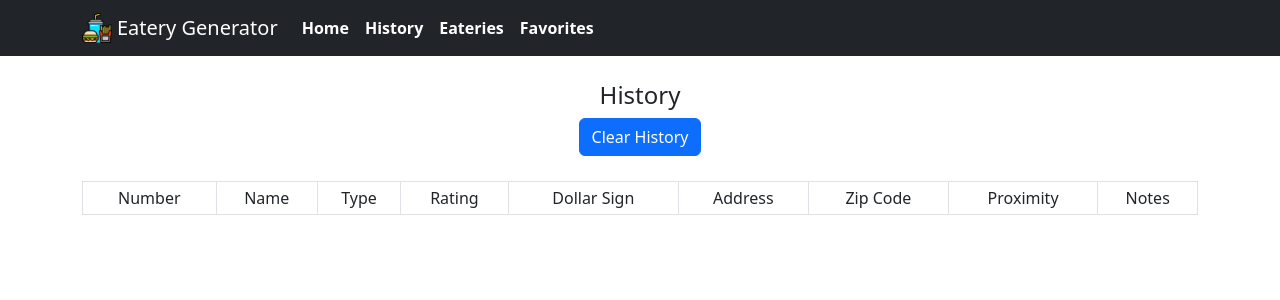
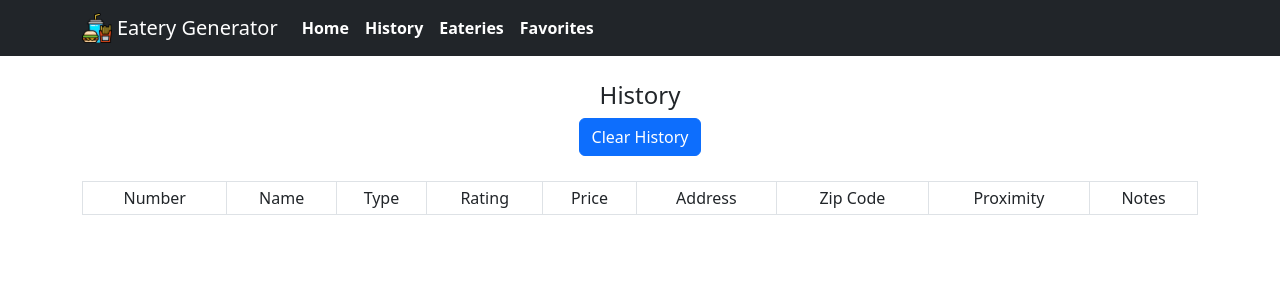
Before and after one commit to ArthurKimGl19/eateryGenerator, a React (Create React App) app: page /history in a window 1280 px wide. Shown: the top 300 px of the page. Built offline with nearby package versions, Linux system fonts and the light colour scheme.

Commit message:
Change dollarSign to price in data and components

```diff
--- a/src/components/Dashboard/Dashboard.js
+++ b/src/components/Dashboard/Dashboard.js
@@ -33,18 +33,8 @@ export default function Dashboard() {
         }
     };
 
-    const {
-        name,
-        type,
-        rating,
-        dollarSign,
-        address,
-        zipCode,
-        note,
-        proximity,
-        latitude,
-        longitude
-    } = randomEatery;
+    const { name, type, rating, price, address, zipCode, note, proximity, latitude, longitude } =
+        randomEatery;
     const coordinates = { latitude, longitude };
     return (
         <Container>
@@ -77,7 +67,7 @@ export default function Dashboard() {
                 name={name}
                 type={type}
                 rating={rating}
-                dollarSign={dollarSign}
+                price={price}
                 address={address}
                 zipCode={zipCode}
                 note={note}
--- a/src/components/Eateries/Eateries.js
+++ b/src/components/Eateries/Eateries.js
@@ -4,7 +4,7 @@ import BTable from 'react-bootstrap/Table';
 import { useSelector, useDispatch } from 'react-redux';
 
 import Filters from '../Filters/Filters';
-import { calculateDollarSign } from '../../helpers/priceFunctions';
+import { calculatePrice } from '../../helpers/priceFunctions';
 import './Eateries.css';
 import { formatEateriesProximity } from '../../redux/features/eateries/eateriesSlice';
 
@@ -45,23 +45,15 @@ export default function Eateries() {
                 </thead>
                 <tbody>
                     {Object.keys(eateries).map((position, index) => {
-                        const {
-                            name,
-                            type,
-                            rating,
-                            dollarSign,
-                            address,
-                            zipCode,
-                            proximity,
-                            note
-                        } = eateries[position];
+                        const { name, type, rating, price, address, zipCode, proximity, note } =
+                            eateries[position];
                         return (
                             <tr key={index} className="eateries-table-result">
                                 <td>{index + 1}</td>
                                 <td>{name}</td>
                                 <td>{type}</td>
                                 <td>{rating}</td>
-                                <td>{calculateDollarSign(dollarSign)}</td>
+                                <td>{calculatePrice(price)}</td>
                                 <td>{address}</td>
                                 <td>{zipCode}</td>
                                 <td>{proximity}</td>
--- a/src/components/Filters/Filters.js
+++ b/src/components/Filters/Filters.js
@@ -6,7 +6,7 @@ import DropdownButton from 'react-bootstrap/DropdownButton';
 import Dropdown from 'react-bootstrap/Dropdown';
 import { useSelector } from 'react-redux';
 
-import { calculateDollarSign } from '../../helpers/priceFunctions';
+import { calculatePrice } from '../../helpers/priceFunctions';
 import './Filters.css';
 
 export default function Filters() {
@@ -34,17 +34,17 @@ export default function Filters() {
         };
 
         createOptions('type', setTypes);
-        createOptions('dollarSign', setPrices);
+        createOptions('price', setPrices);
         createOptions('proximity', setProximity);
     }, [eateries]);
 
     const createDropdownOptions = (items, className) => {
         return items.map((item, index) => {
             if (className === 'price-options') {
-                const formattedDollarSign = calculateDollarSign(item);
+                const formattedPrice = calculatePrice(item);
                 return (
-                    <Dropdown.Item key={index} eventKey={formattedDollarSign} className={className}>
-                        {formattedDollarSign}
+                    <Dropdown.Item key={index} eventKey={formattedPrice} className={className}>
+                        {formattedPrice}
                     </Dropdown.Item>
                 );
             } else {
--- a/src/components/History/History.js
+++ b/src/components/History/History.js
@@ -5,7 +5,7 @@ import Button from 'react-bootstrap/Button';
 import { clearHistory, clearRandomEatery } from '../../redux/features/eateries/eateriesSlice';
 import { useDispatch, useSelector } from 'react-redux';
 
-import { calculateDollarSign } from '../../helpers/priceFunctions';
+import { calculatePrice } from '../../helpers/priceFunctions';
 import './History.css';
 
 export default function History() {
@@ -20,7 +20,7 @@ export default function History() {
         'name',
         'type',
         'rating',
-        'dollar sign',
+        'price',
         'address',
         'zip code',
         'proximity',
@@ -43,23 +43,15 @@ export default function History() {
                 </thead>
                 <tbody>
                     {history.map((eatery, index) => {
-                        const {
-                            name,
-                            type,
-                            rating,
-                            dollarSign,
-                            address,
-                            zipCode,
-                            proximity,
-                            note
-                        } = eatery;
+                        const { name, type, rating, price, address, zipCode, proximity, note } =
+                            eatery;
                         return (
                             <tr key={index} className="history-table-result">
                                 <td>{index + 1}</td>
                                 <td>{name}</td>
                                 <td>{type}</td>
                                 <td>{rating}</td>
-                                <td>{calculateDollarSign(dollarSign)}</td>
+                                <td>{calculatePrice(price)}</td>
                                 <td>{address}</td>
                                 <td>{zipCode}</td>
                                 <td>{proximity}</td>
--- a/src/data/convertCsvToJson.js
+++ b/src/data/convertCsvToJson.js
@@ -15,7 +15,7 @@ fs.createReadStream(csvFilePath)
             name: row.name,
             type: row.type,
             rating: parseInt(row.rating),
-            dollarSign: Number(row.dollarSign),
+            price: Number(row.price),
             address: row.address,
             zipCode: Number(row.zipCode),
             note: row.note,
--- a/src/data/data-eatery.json
+++ b/src/data/data-eatery.json
@@ -3,7 +3,7 @@
     "name": "lacha somutm",
     "type": "thai",
     "rating": 4,
-    "dollarSign": 1,
+    "price": 1,
     "address": "5171 hollywood blvd",
     "zipCode": 90027,
     "note": "isaan sausage",
@@ -14,7 +14,7 @@
     "name": "taron bakery",
     "type": "armenian",
     "rating": 4,
-    "dollarSign": 1,
+    "price": 1,
     "address": "4950 hollywood blvd",
     "zipCode": 90027,
     "note": "armenian bakery",
@@ -25,7 +25,7 @@
     "name": "chuan chim thai cafe",
     "type": "thai",
     "rating": 4,
-    "dollarSign": 1,
+    "price": 1,
     "address": "5644 hollywood blvd",
     "zipCode": 90028,
     "note": "",
@@ -36,7 +36,7 @@
     "name": "natalie peruvian seafood restaurant",
     "type": "seafood",
     "rating": 4,
-    "dollarSign": 1,
+    "price": 1,
     "address": "5759 hollywood blvd",
     "zipCode": 90028,
     "note": "",
@@ -47,7 +47,7 @@
     "name": "siam sunset",
     "type": "thai",
     "rating": 4,
-    "dollarSign": 1,
+    "price": 1,
     "address": "5265 sunset blvd",
     "zipCode": 90027,
     "note": "thai breakfast donuts",
@@ -58,7 +58,7 @@
     "name": "all time",
     "type": "breakfast",
     "rating": 4,
-    "dollarSign": 1,
+    "price": 1,
     "address": "2040 hillhurst ave",
     "zipCode": 90027,
     "note": "breakfast burrito",
@@ -69,7 +69,7 @@
     "name": "la rose cafe",
     "type": "filipino",
     "rating": 4,
-    "dollarSign": 1,
+    "price": 1,
     "address": "4749 fountain ave",
     "zipCode": 90029,
     "note": "cebuchon, pinkabet",
@@ -80,7 +80,7 @@
     "name": "tlayuda la restaurant",
     "type": "mexican",
     "rating": 4,
-    "dollarSign": 1,
+    "price": 1,
     "address": "5450 santa monica blvd",
     "zipCode": 90029,
     "note": "oaxacan",
@@ -91,7 +91,7 @@
     "name": "dear bella creamery",
     "type": "ice cream",
     "rating": 4,
-    "dollarSign": 1,
+    "price": 1,
     "address": "1253 vine st #12",
     "zipCode": 90038,
     "note": "plant based",
@@ -102,7 +102,7 @@
     "name": "musso & frank grill",
     "type": "american",
     "rating": 4,
-    "dollarSign": 3,
+    "price": 3,
     "address": "6667 hollywood blvd",
     "zipCode": 90028,
     "note": "strong drinks",
@@ -113,7 +113,7 @@
     "name": "el churrasco chapin",
     "type": "guatemalan",
     "rating": 4,
-    "dollarSign": 1,
+    "price": 1,
     "address": "820 n western ave",
     "zipCode": 90029,
     "note": "",
@@ -124,7 +124,7 @@
     "name": "le coupe",
     "type": "chicken",
     "rating": 4,
-    "dollarSign": 1,
+    "price": 1,
     "address": "709 n western ave",
     "zipCode": 90029,
     "note": "chicken dredged in chile honey, corn ribs, blue cornbread, watermelon salad",
@@ -135,7 +135,7 @@
     "name": "luv2eat thai bistro",
     "type": "thai",
     "rating": 4,
-    "dollarSign": 2,
+    "price": 2,
     "address": "6660 sunset blvd",
     "zipCode": 90028,
     "note": "",
@@ -146,7 +146,7 @@
     "name": "ramen tatsunoya",
     "type": "ramen",
     "rating": 4,
-    "dollarSign": 1,
+    "price": 1,
     "address": "3440 sunset blvd",
     "zipCode": 90026,
     "note": "",
@@ -157,7 +157,7 @@
     "name": "wow choripan",
     "type": "argentinian",
     "rating": 4,
-    "dollarSign": 1,
+    "price": 1,
     "address": "375 n western ave",
     "zipCode": 90004,
     "note": "",
@@ -168,7 +168,7 @@
     "name": "all day baby",
     "type": "breakfast",
     "rating": 4,
-    "dollarSign": 1,
+    "price": 1,
     "address": "3200 sunset blvd",
     "zipCode": 90026,
     "note": "breakfast burrito, biscuit sandwhich",
@@ -179,7 +179,7 @@
     "name": "saikai ramen bar",
     "type": "ramen",
     "rating": 4,
-    "dollarSign": 2,
+    "price": 2,
     "address": "209 n western ave #b",
     "zipCode": 90004,
     "note": "ramen. sandos",
@@ -190,7 +190,7 @@
     "name": "astro family restaurant",
     "type": "diner",
     "rating": 4,
-    "dollarSign": 1,
+    "price": 1,
     "address": "2300 fletcher dr",
     "zipCode": 90039,
     "note": "old school fam diner. veal parmesan, pastitsio",
@@ -201,7 +201,7 @@
     "name": "bodega park",
     "type": "sandwich",
     "rating": 4,
-    "dollarSign": 1,
+    "price": 1,
     "address": "2852 sunset blvd",
     "zipCode": 90026,
     "note": "chopped cheese",
@@ -212,7 +212,7 @@
     "name": "farina pizza",
     "type": "pizza",
     "rating": 4,
-    "dollarSign": 1,
+    "price": 1,
     "address": "119 s western ave",
     "zipCode": 90004,
     "note": "",
@@ -223,7 +223,7 @@
     "name": "oui melrose",
     "type": "restaurant",
     "rating": 4,
-    "dollarSign": 1,
+    "price": 1,
     "address": "6909 melrose ave",
     "zipCode": 90038,
     "note": "random stuff on menu",
@@ -234,7 +234,7 @@
     "name": "barn cafe and restaurant",
     "type": "restaurant",
     "rating": 4,
-    "dollarSign": 1,
+    "price": 1,
     "address": "228 s oxford ave",
     "zipCode": 90004,
     "note": "cafe in day and bar during nite. korean anju",
@@ -245,7 +245,7 @@
     "name": "all angolo pizza and pasta",
     "type": "pizza",
     "rating": 4,
-    "dollarSign": 1,
+    "price": 1,
     "address": "4050 w 3rd st",
     "zipCode": 90020,
     "note": "",
@@ -256,7 +256,7 @@
     "name": "mini kabob",
     "type": "armenian",
     "rating": 4,
-    "dollarSign": 2,
+    "price": 2,
     "address": "313 1/2 vine st",
     "zipCode": 91204,
     "note": "",
@@ -267,7 +267,7 @@
     "name": "dollar hits",
     "type": "filipino",
     "rating": 4,
-    "dollarSign": 1,
+    "price": 1,
     "address": "2432 w temple st",
     "zipCode": 90026,
     "note": "",
@@ -278,7 +278,7 @@
     "name": "mensch bakery",
     "type": "bakery",
     "rating": 4,
-    "dollarSign": 2,
+    "price": 2,
     "address": "7122 beverly blvd",
     "zipCode": 90036,
     "note": "jewish bakery",
@@ -289,7 +289,7 @@
     "name": "foxy's restaurant",
     "type": "american",
     "rating": 4,
-    "dollarSign": 1,
+    "price": 1,
     "address": "206 w colorado st",
     "zipCode": 91204,
     "note": "brunch, chile relleno omelets, huevos machaca, chilaquiles, tri tip barbacoa with eggs",
@@ -300,7 +300,7 @@
     "name": "kubo restaurant",
     "type": "filipino",
     "rating": 4,
-    "dollarSign": 1,
+    "price": 1,
     "address": "2330 w temple st",
     "zipCode": 90026,
     "note": "",
@@ -311,7 +311,7 @@
     "name": "yakis the original teriyaki",
     "type": "restaurant",
     "rating": 4,
-    "dollarSign": 1,
+    "price": 1,
     "address": "904 w alameda ave",
     "zipCode": 91506,
     "note": "",
@@ -322,7 +322,7 @@
     "name": "maxs restaurant",
     "type": "filipino",
     "rating": 4,
-    "dollarSign": 2,
+    "price": 2,
     "address": "313 w broadway",
     "zipCode": 91204,
     "note": "sisig",
@@ -333,7 +333,7 @@
     "name": "bea beas",
     "type": "breakfast",
     "rating": 4,
-    "dollarSign": 1,
+    "price": 1,
     "address": "301 n central ave",
     "zipCode": 91203,
     "note": "breakfast, pancakes, green tea pancakes",
@@ -344,7 +344,7 @@
     "name": "monta factory",
     "type": "restaurant",
     "rating": 4,
-    "dollarSign": 1,
+    "price": 1,
     "address": "1208 w glenoaks blvd",
     "zipCode": 91201,
     "note": "armenian dumplings",
@@ -355,7 +355,7 @@
     "name": "sasoun bakery",
     "type": "bakery",
     "rating": 4,
-    "dollarSign": 1,
+    "price": 1,
     "address": "625 e colorado st",
     "zipCode": 91205,
     "note": "",
@@ -366,7 +366,7 @@
     "name": "nerssess vanak restaurant",
     "type": "persian",
     "rating": 4,
-    "dollarSign": 2,
+    "price": 2,
     "address": "6524 san fernando rd",
     "zipCode": 91201,
     "note": "dial - iranian lamb stew, abghost, lavash",
@@ -377,7 +377,7 @@
     "name": "cofax",
     "type": "cafe",
     "rating": 4,
-    "dollarSign": 1,
+    "price": 1,
     "address": "440 n fairfax ave",
     "zipCode": 90036,
     "note": "fancier breakfast burritos",
@@ -388,7 +388,7 @@
     "name": "little ongpin",
     "type": "filipino",
     "rating": 3,
-    "dollarSign": 1,
+    "price": 1,
     "address": "1700 beverly blvd",
     "zipCode": 90026,
     "note": "turons, soups, miki bihon",
@@ -399,7 +399,7 @@
     "name": "button mash",
     "type": "tacos",
     "rating": 4,
-    "dollarSign": 2,
+    "price": 2,
     "address": "1391 sunset blvd",
     "zipCode": 90026,
     "note": "",
@@ -410,7 +410,7 @@
     "name": "corner cottage",
     "type": "breakfast",
     "rating": 4,
-    "dollarSign": 1,
+    "price": 1,
     "address": "310 s victory blvd",
     "zipCode": 91502,
     "note": "burritos, salsa",
@@ -421,7 +421,7 @@
     "name": "guelaguetza restaurant",
     "type": "mexican",
     "rating": 4,
-    "dollarSign": 2,
+    "price": 2,
     "address": "3014 w olympic blvd",
     "zipCode": 90006,
     "note": "mole negro",
@@ -432,7 +432,7 @@
     "name": "carribean soul kitchen la",
     "type": "caribbean",
     "rating": 4,
-    "dollarSign": 2,
+    "price": 2,
     "address": "5354 wilshire blvd",
     "zipCode": 90036,
     "note": "carribean and panamanian food, fresh drinks, fried whole snapper, patacon - fried plantain and fried yuca, sancochio - rice corn chicken yuca soup, yuca ball",
@@ -443,7 +443,7 @@
     "name": "langers deli",
     "type": "deli",
     "rating": 4,
-    "dollarSign": 2,
+    "price": 2,
     "address": "704 s alvarado",
     "zipCode": 90057,
     "note": "latkes - potato pancake - try with ketchup or apple sauce and sour cream",
@@ -454,7 +454,7 @@
     "name": "met her at a bar",
     "type": "cafe",
     "rating": 4,
-    "dollarSign": 1,
+    "price": 1,
     "address": "759 s la brea",
     "zipCode": 90036,
     "note": "unique waffle choices, khai jia (thai omelette), normal brunch fair",
@@ -465,7 +465,7 @@
     "name": "the parks finest",
     "type": "filipino",
     "rating": 4,
-    "dollarSign": 2,
+    "price": 2,
     "address": "1267 w temple st",
     "zipCode": 90026,
     "note": "mama leahs coconut beef, cornbread bibingka",
@@ -476,7 +476,7 @@
     "name": "valerie confections",
     "type": "cafe",
     "rating": 4,
-    "dollarSign": 3,
+    "price": 3,
     "address": "1936 w glenoaks blvd",
     "zipCode": 91201,
     "note": "",
@@ -487,7 +487,7 @@
     "name": "lutong bahay restaurant",
     "type": "filipino",
     "rating": 4,
-    "dollarSign": 1,
+    "price": 1,
     "address": "3756 w ave 40",
     "zipCode": 90065,
     "note": "kare kare and caldereta",
@@ -498,7 +498,7 @@
     "name": "auntie dees pan de manila",
     "type": "bakery",
     "rating": 4,
-    "dollarSign": 1,
+    "price": 1,
     "address": "3756 w ave 40 #1g",
     "zipCode": 90065,
     "note": "ensaimadas",
@@ -509,7 +509,7 @@
     "name": "irvs burgers",
     "type": "hamburger",
     "rating": 4,
-    "dollarSign": 1,
+    "price": 1,
     "address": "1000 s la brea ave",
     "zipCode": 90019,
     "note": "",
@@ -520,7 +520,7 @@
     "name": "kusina filipina los angeles",
     "type": "filipino",
     "rating": 4,
-    "dollarSign": 2,
+    "price": 2,
     "address": "4157 eagle rock blvd",
     "zipCode": 90065,
     "note": "sisig milkfish",
@@ -531,7 +531,7 @@
     "name": "la cevicheria",
     "type": "seafood",
     "rating": 4,
-    "dollarSign": 2,
+    "price": 2,
     "address": "3809 w pico blvd",
     "zipCode": 90019,
     "note": "ceviche, concha negra",
@@ -542,7 +542,7 @@
     "name": "yang chow",
     "type": "chinese",
     "rating": 4,
-    "dollarSign": 2,
+    "price": 2,
     "address": "819 n broadway",
     "zipCode": 90012,
     "note": "slippery shrimp",
@@ -553,7 +553,7 @@
     "name": "borekas sephardic pastries",
     "type": "bakery",
     "rating": 4,
-    "dollarSign": 1,
+    "price": 1,
     "address": "15030 ventura blvd #25",
     "zipCode": 91403,
     "note": "israeli pastries - borekas",
@@ -564,7 +564,7 @@
     "name": "domingos italian deli",
     "type": "deli",
     "rating": 4,
-    "dollarSign": 2,
+    "price": 2,
     "address": "17548 ventura blvd",
     "zipCode": 91316,
     "note": "",
@@ -575,7 +575,7 @@
     "name": "maxs restaurant",
     "type": "filipino",
     "rating": 4,
-    "dollarSign": 2,
+    "price": 2,
     "address": "313 w broadway",
     "zipCode": 91204,
     "note": "sisig",
@@ -586,7 +586,7 @@
     "name": "ini ristorante",
     "type": "fusion",
     "rating": 4,
-    "dollarSign": 3,
+    "price": 3,
     "address": "16129 brookhurst st",
     "zipCode": 92708,
     "note": "japanese italian fusion",
@@ -597,7 +597,7 @@
     "name": "springbok bar & grill",
     "type": "south african",
     "rating": 4,
-    "dollarSign": 2,
+    "price": 2,
     "address": "16153 victory blvd",
     "zipCode": 91406,
     "note": "",
@@ -608,7 +608,7 @@
     "name": "nillys burgers",
     "type": "hamburger",
     "rating": 4,
-    "dollarSign": 1,
+    "price": 1,
     "address": "17603 pioneer blvd",
     "zipCode": 90701,
     "note": "",
@@ -619,7 +619,7 @@
     "name": "zam zam foods",
     "type": "pakistani",
     "rating": 4,
-    "dollarSign": 1,
+    "price": 1,
     "address": "13645/49 s inglewood ave",
     "zipCode": 90250,
     "note": "",
@@ -630,7 +630,7 @@
     "name": "nikis halal grill & karahi",
     "type": "pakistani",
     "rating": 4,
-    "dollarSign": 1,
+    "price": 1,
     "address": "2031 e 1st st a3",
     "zipCode": 92705,
     "note": "karahi, also has indian food",
@@ -641,7 +641,7 @@
     "name": "johnnys pastrami",
     "type": "sandwich",
     "rating": 4,
-    "dollarSign": 2,
+    "price": 2,
     "address": "4327 w adams blvd",
     "zipCode": 90007,
     "note": "pastrami reuben, johny fries, pastrami tacos",
@@ -652,7 +652,7 @@
     "name": "tacos virgina",
     "type": "mexican",
     "rating": 4,
-    "dollarSign": 1,
+    "price": 1,
     "address": "4081 whittier blvd",
     "zipCode": 90023,
     "note": "menudo, birria de chivo",
@@ -663,7 +663,7 @@
     "name": "the independence",
     "type": "pub",
     "rating": 4,
-    "dollarSign": 2,
+    "price": 2,
     "address": "205 broadway",
     "zipCode": 90401,
     "note": "coconut french toast, fried egg sandwhich, endless mimosas, great bloodies",
@@ -674,7 +674,7 @@
     "name": "lucys restaurant & bakery",
     "type": "mexican",
     "rating": 4,
-    "dollarSign": 2,
+    "price": 2,
     "address": "1330 w washington blvd",
     "zipCode": 90007,
     "note": "",
@@ -685,7 +685,7 @@
     "name": "sau can tho vietnamese kitchen",
     "type": "vietnamese",
     "rating": 4,
-    "dollarSign": 2,
+    "price": 2,
     "address": "8450 garvey ave #103",
     "zipCode": 91770,
     "note": "",
@@ -696,7 +696,7 @@
     "name": "nates korner",
     "type": "deli",
     "rating": 4,
-    "dollarSign": 1,
+    "price": 1,
     "address": "3960 s main st d",
     "zipCode": 92707,
     "note": "",
--- a/src/helpers/priceFunctions.js
+++ b/src/helpers/priceFunctions.js
@@ -1,4 +1,4 @@
-export const calculateDollarSign = function (number) {
+export const calculatePrice = function (number) {
     let result = '';
     for (let i = 0; i < number; i++) {
         result += '$';
--- a/src/redux/features/eateries/eateriesSlice.js
+++ b/src/redux/features/eateries/eateriesSlice.js
@@ -14,7 +14,7 @@ const initialRandomEatery = {
     name: '',
     type: '',
     rating: 0,
-    dollarSign: 0,
+    price: 0,
     zipCode: 0,
     address: '',
     latitude: 0,
```
Also changed, not shown: src/components/Result/Result.js (+4 -10 lines), src/data/data-eatery.csv.
